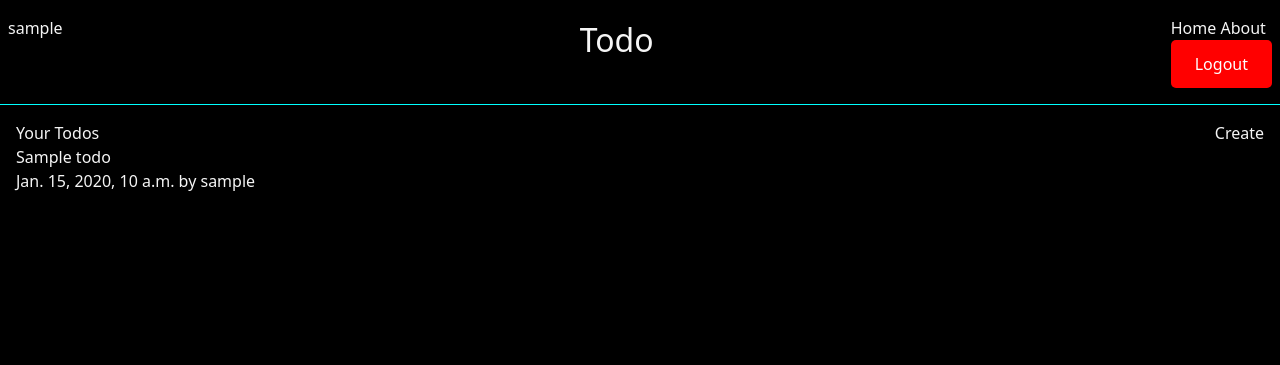
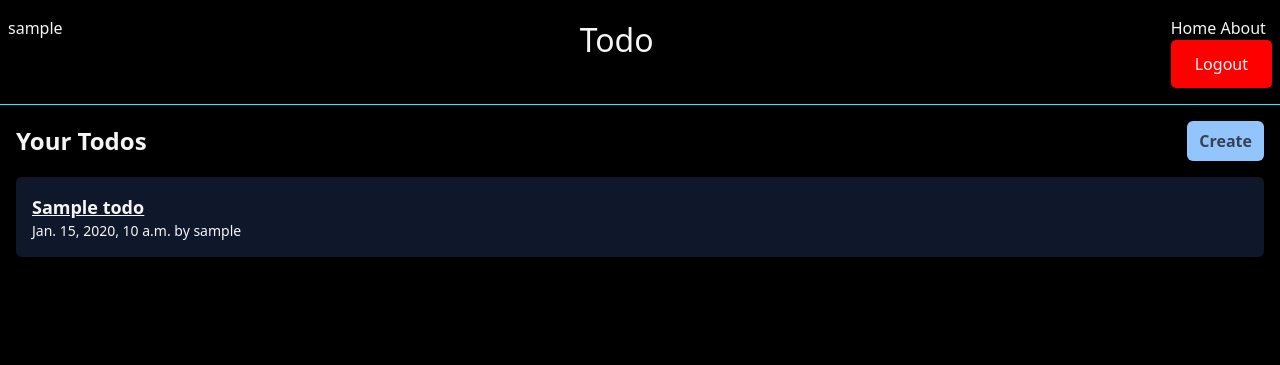
Before and after one commit to niceWizzard/djang_todo_tut, a Django app: page /todo/ in a window 1280 px wide. Shown: the top 365 px of the page. Run offline with Django 5.2, Linux system fonts and the light colour scheme; a user stored in the database is signed in; tables that the repository leaves empty hold one stand-in row (values such as "Sample post"); some libraries are stand-ins or nearby versions.

Commit message:
Used more tailwind

```diff
--- a/todo/templates/todos.html
+++ b/todo/templates/todos.html
@@ -3,19 +3,21 @@
 {% block content %}
     <section>
         <div class="container">
-            <div class="flex flex-row justify-between">
-                <h1>Your Todos</h1>
-                <a href="/todo/create/">Create</a>
+            <div class="flex flex-row justify-between mb-4">
+                <h1 class="text-2xl font-bold">Your Todos</h1>
+                <a href="/todo/create/" class="font-bold bg-blue-300 px-3 py-2 rounded-md text-gray-700">Create</a>
             </div>
             {% if todos %}
-                <div>
+                <div class="bg-slate-900 p-4 text rounded-md">
                     {% for todo in todos %}
-                        <h1>
+                        <h1 class="text-lg font-bold underline">
                             <a href="/todo/{{todo.id}}">
                                 {{todo.title}}
                             </a>
                         </h1>
-                        <p>{{todo.date}} by {{todo.user}}</p>
+                        <p class="text-sm">
+                            <span class="font-light">{{todo.date}}</span>
+                            by {{todo.user}}</p>
                     {% endfor %}
                 </div>
             {% else %}
--- a/todo/urls.py
+++ b/todo/urls.py
@@ -17,7 +17,7 @@ Including another URLconf
 from django.contrib import admin
 from django.urls import include, path
 
-from todo.views import homepage, todo_create, todo_page, todos_page
+from todo.views import homepage, todo_create, todo_mark, todo_page, todos_page
 
 urlpatterns = [
     path('admin/', admin.site.urls),
@@ -26,5 +26,6 @@ urlpatterns = [
     path('todo/', todos_page),
     path('todo/create/', todo_create),
     path('todo/<str:id>/', todo_page),
+    path('todo/<str:id>/mark/', todo_mark),
     path('users/', include('users.urls'))
 ]
--- a/todo/views.py
+++ b/todo/views.py
@@ -8,6 +8,14 @@ from todo.models import Todo
 def homepage(request : HttpRequest ) -> HttpResponse:
     # return HttpResponse("Hello World!")
     return render(request, 'home.html')
+
+def todo_mark(request : HttpRequest, id) -> HttpResponse:
+    if request.method != 'POST':
+        return HttpResponse(status=405)
+    todo = get_object_or_404(Todo, id=id)
+    todo.is_done = not todo.is_done
+    todo.save()
+    return redirect("/todo/"+id)
 
 def todo_create(req : HttpRequest):
     form = TodoForm()
```
Also changed, not shown: todo/templates/todo.html (+16 -6 lines).
